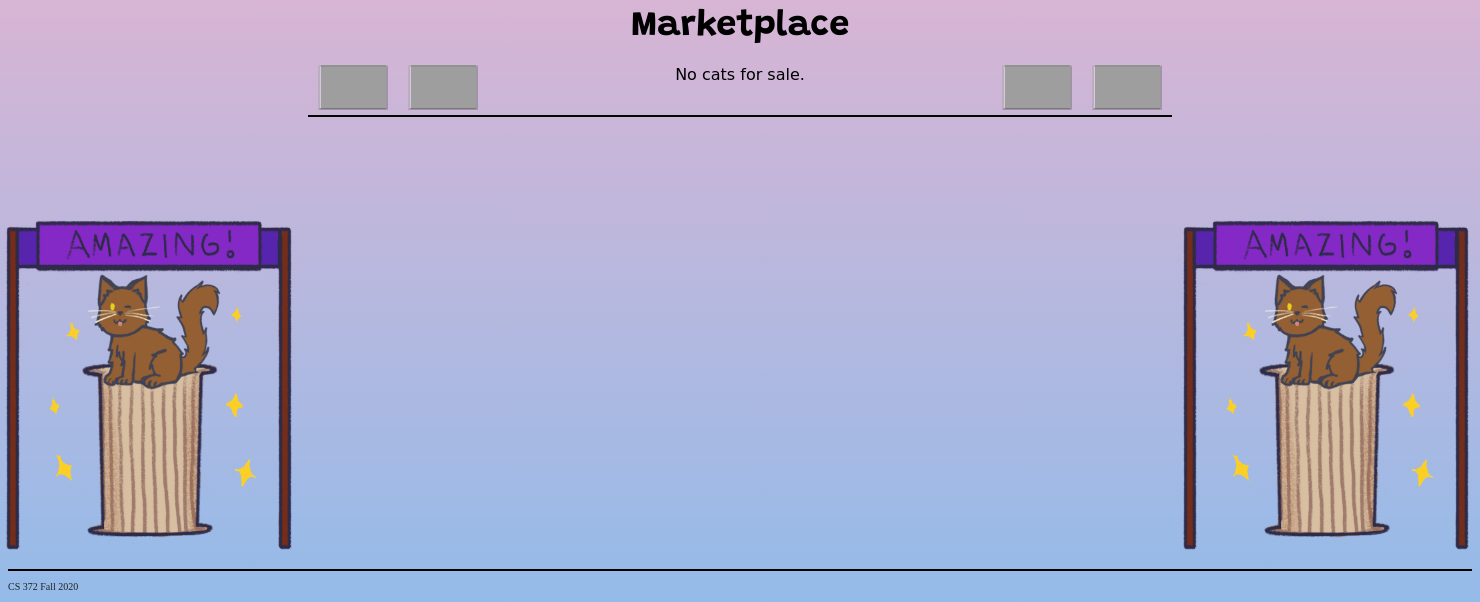
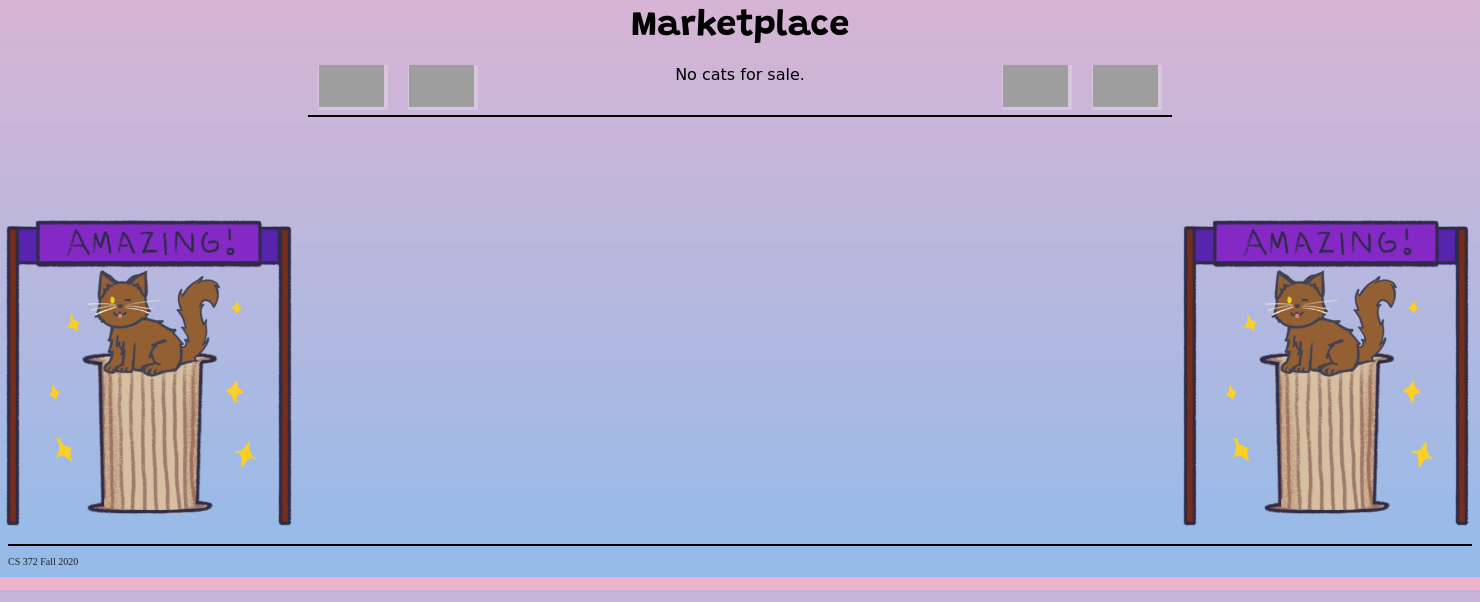
Before and after one commit to MatthewRupchan/SuiteCats, a PHP site: page /webpages/marketplace.php in a window 1480 px wide. Shown: the part 210-812 px from the top of the page. Run offline with PHP 8.4, Linux system fonts and the light colour scheme; the visitor is signed in with stand-in values (Sample User, id 1); data that the repository does not hold is empty; grey boxes are pictures that could not be loaded.

Commit message:
Minor Adjustments
Marketplace - buttons should be transparent so it's only the image for when you have cats.
Index - I made it so that the login/logout buttons are uniform with the other pages.

```diff
--- a/css/marketplace.css
+++ b/css/marketplace.css
@@ -1,9 +1,9 @@
 /*
 Table of contents:
 1-Main Page Sections
-2-Aside Section Content
-3-Marketplace Section Content
-4-Inner Table Content
+2-Marketplace Section Content
+3-Inner Table Content
+4-Icons (Aside Content)
 */
 
 /*
@@ -72,15 +72,19 @@ button:disabled {
 
 #far_back {
 	background-image: url(../cat_images/icons/ArrowL2.png);
+	border-style: none;
 }
 #back {
 	background-image: url(../cat_images/icons/ArrowL1.png);
+	border-style: none;
 }
 #forward {
 	background-image: url(../cat_images/icons/ArrowR1.png);
+	border-style: none;
 }
 #far_forward {
 	background-image: url(../cat_images/icons/ArrowR2.png);
+	border-style: none;
 }
 
 /*
@@ -149,7 +153,7 @@ Icons
 */
 .icon{
 	width: 300px;
-	height: 350px;
+	height: 325px;
 }
 
 #icon_left {
```
Also changed, not shown: css/index.css (+5 -2 lines).
